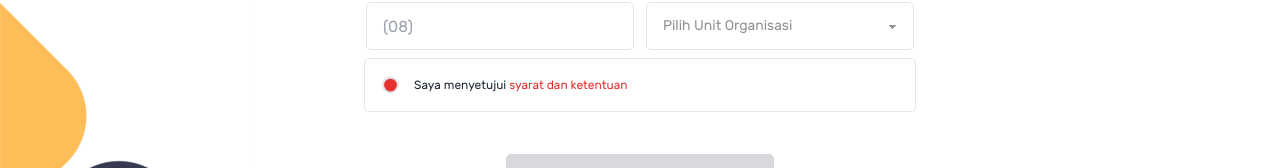
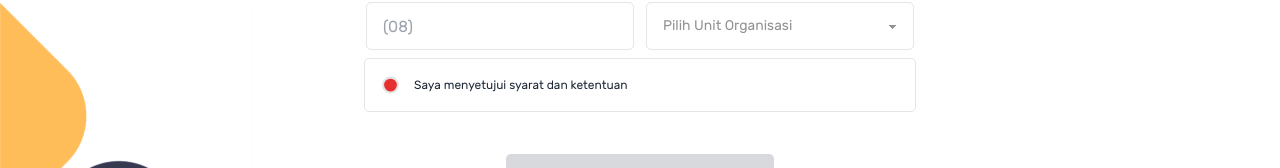
Before and after one commit to fik-r/pupr, a Next.js app: page /register/personal-information in a window 1280 px wide. Shown: the part 532-700 px from the top of the page. Built offline with nearby package versions, Linux system fonts and the light colour scheme.

Commit message:
change syarat ketentuan color text

```diff
--- a/pages/register/personal-information.js
+++ b/pages/register/personal-information.js
@@ -227,7 +227,7 @@ const RegisterPersonalInformation = () => {
             <img src="/icons/ic_red_dot.svg" className="mr-[15px]" />
             <span className="fr-text-caption ">
               Saya menyetujui{" "}
-              <span className="text-accent">syarat dan ketentuan</span>
+              <span >syarat dan ketentuan</span>
             </span>
           </div>
         )}
```
